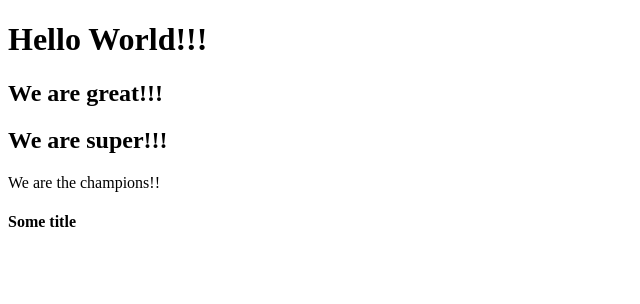
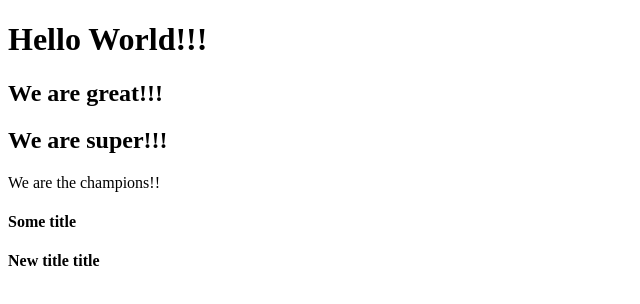
Before and after one commit to paulbardar/test-js, a plain HTML site: page index.html in a window 1280 px wide. Shown: the whole page, without its empty margins (0-640 px from the left). Drawn offline with Linux system fonts and the light colour scheme.

Commit message:
New title

```diff
--- a/index.html
+++ b/index.html
@@ -13,6 +13,7 @@
     <h2>We are super!!!</h2>
     <p class="text-class">We are the champions!!</p>
     <h4>Some title</h4>
+    <h4>New title title</h4>
 
     <!-- <script>
         alert(1);
```
